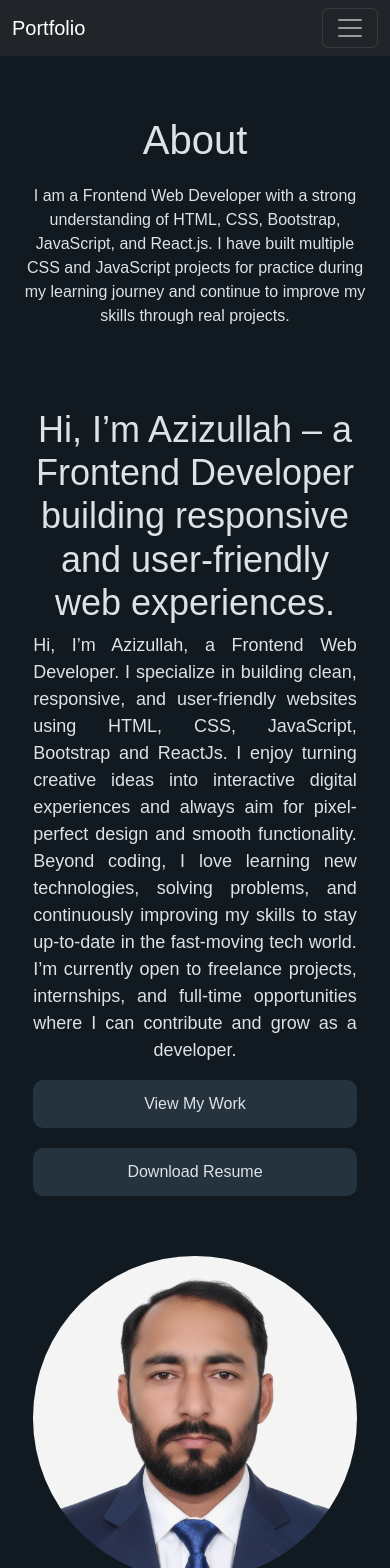
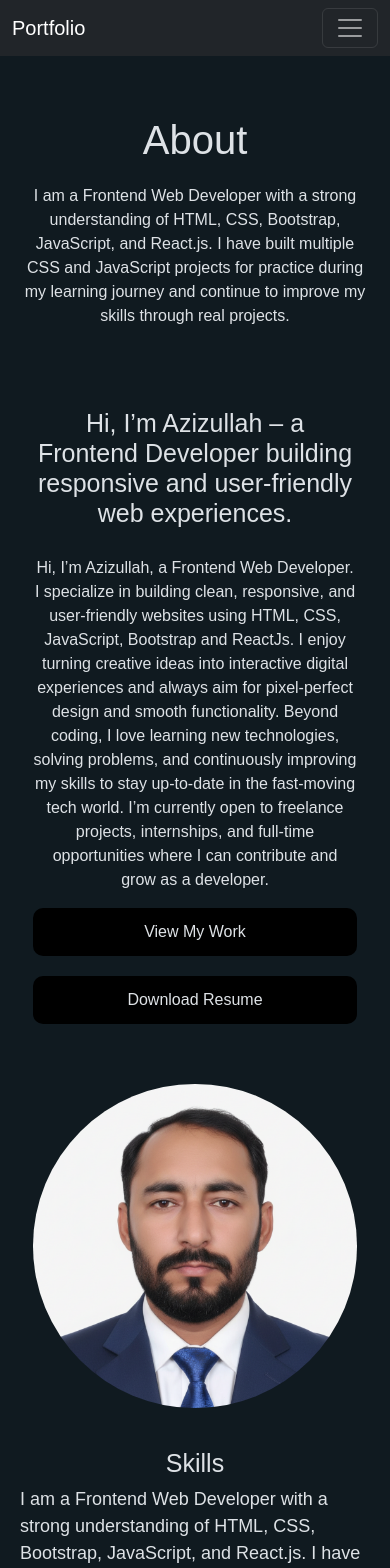
Before and after one commit to AzizullahCodes/portfolio-first, a React (Vite) app in the folder portfolio/: page /about in a window 390 px wide. Shown: the top 1568 px of the page. Built offline with nearby package versions, Linux system fonts and the light colour scheme.

Commit message:
about heading setting

```diff
--- a/portfolio/src/pages/about/about.css
+++ b/portfolio/src/pages/about/about.css
@@ -14,7 +14,7 @@ body{
   display: flex;
   justify-content: center;
  background: #101a20;
-  /* background: linear-gradient(to right, #414345, #232526); */
+  /* background: linear-gradien.about-right, #414345, #232526); */
 }
 /* ====== firstRow========= */
 .firstRow{
@@ -35,7 +35,7 @@ body{
   color: #dee2e6;
   text-align: justify;
   text-align-last: center;
-  font-size: 18px;
+  font-size: 16px;
 }
 /* ===== secondRow ===== */
 .secondRow{
@@ -46,26 +46,30 @@ body{
   align-items: center;
 }
 
-.secondRow .home-left p{
-    text-align: justify;
-    text-align-last: center;
+.about .secondRow h3{color: #dee2e6;
+  font-size: 30px;
+  padding-bottom: 20px;
+  }
+.secondRow .about-left p{
+    text-align: center;
+
 }
 /* ===== LEFT & RIGHT ===== */
-.home-left,
-.home-right{
+.about-left,
+.about-right{
   flex: 1 1 50%;
 }
 
 /* remove max-width & margin:auto (they break flex-wrap) */
 
 /* ===== RIGHT IMAGE ===== */
-.home-right{
+.about-right{
   display: flex;
   justify-content: center;
   align-items: center;
 }
 
-.home-right img{
+.about-right img{
   width: 100%;
   max-width: 380px;   /* image control */
   height: auto;
@@ -73,18 +77,18 @@ body{
 }
 
 /* ===== TEXT ===== */
-.home-left h1{
+.about-left h1{
   color: #dee2e6;
   font-size: 50px;
 }
 
-.home-left p{
+.about-left p{
   color: #dee2e6;
-  font-size: 18px;
+  font-size: 16px;
 }
 
 /* ===== BUTTONS ===== */
-.home-left button{
+.about-left button{
   padding: 12px 24px;
   background-color: black;
   color: #dee2e6;
@@ -94,7 +98,7 @@ body{
   border: none;
 }
 
-.home-left button:hover{
+.about-left button:hover{
   background: transparent;
   border: 2px solid white;
 }
@@ -121,8 +125,8 @@ body{
     padding: 0px 20px;
   color: #dee2e6;
   font-size: 18px;
-  text-align: justify;
-  text-align-last: center;
+  /* text-align: justify; */
+  /* text-align-last: center; */
 }
 /* ===== fourthRow ===== */
 .fourthRow{
@@ -132,8 +136,8 @@ body{
     margin: auto;
     grid-template-columns: 25% 25% 25% 25%;
     gap: 20px;
-    padding-left: 20px;
-    padding-right: 20px;
+    padding-left: 40px;
+    padding-right: 40px;
 }
 
 .fourthRow .card{
@@ -146,8 +150,8 @@ body{
 
 /* ===== MOBILE ===== */
 @media (max-width: 800px){
-  .home-left,
-  .home-right{
+  .about-left,
+  .about-right{
     flex: 1 1 100%;
     text-align: center;
   }
@@ -157,7 +161,7 @@ body{
     justify-content: center;
   }
 
-  .home-left h1{
+  .about-left h1{
     font-size: 36px;
   }
 }
@@ -189,7 +193,11 @@ gap:60px;}
 @media(max-width:500px){.fourthRow{
     grid-template-columns:100%;
 }
+.secondRow .about-left h3, .about h1{
+  font-size: 25px;
+}
+
 .about{
     padding-top: 20px;
-    padding-bottom: 40px;
+    padding-bottom: 60px;
 }}
--- a/portfolio/src/pages/about/about.jsx
+++ b/portfolio/src/pages/about/about.jsx
@@ -15,9 +15,9 @@ const About = ()=>{
         {/* ====== secondRow ====== */}
         <div className="secondRow">
  {/* left-column */}
-           <div className="home-left">
-            <h1>Hi, I’m Azizullah – a Frontend Developer building responsive and user-friendly web experiences.
-</h1>
+           <div className="about-left">
+            <h3>Hi, I’m Azizullah – a Frontend Developer building responsive and user-friendly web experiences.
+</h3>
 
 <p>Hi, I’m Azizullah, a Frontend Web Developer. I specialize in building clean, responsive, and user-friendly websites using HTML, CSS, JavaScript, Bootstrap and ReactJs. I enjoy turning creative ideas into interactive digital experiences and always aim for pixel-perfect design and smooth functionality. Beyond coding, I love learning new technologies, solving problems, and continuously improving my skills to stay up-to-date in the fast-moving tech world. I’m currently open to freelance projects, internships, and full-time opportunities where I can contribute and grow as a developer.</p>
 
@@ -28,7 +28,7 @@ const About = ()=>{
 
 </div>
             {/* right-column */}
-            <div className="home-right">
+            <div className="about-right">
                 <img src={myimage} alt="" />
             </div>
         </div>
```
